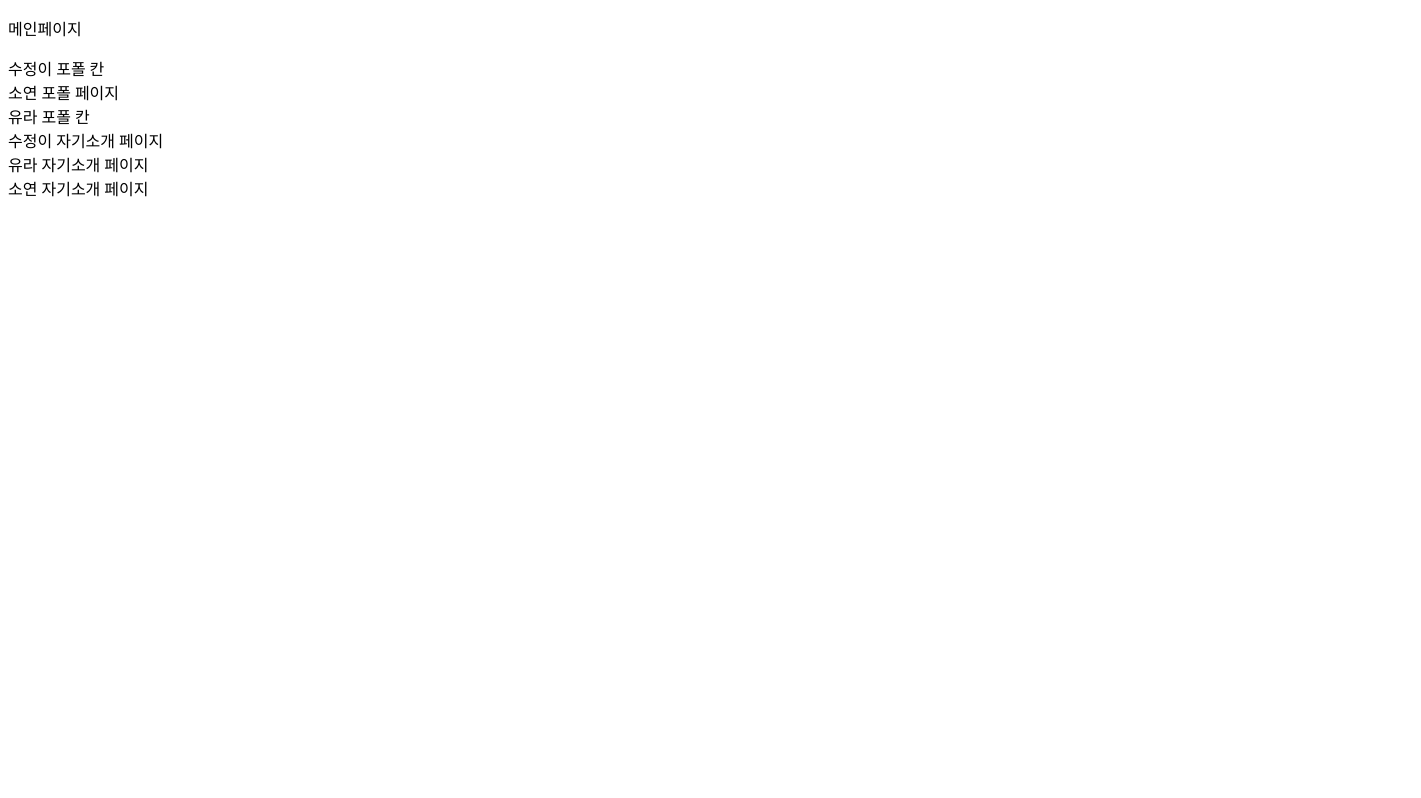
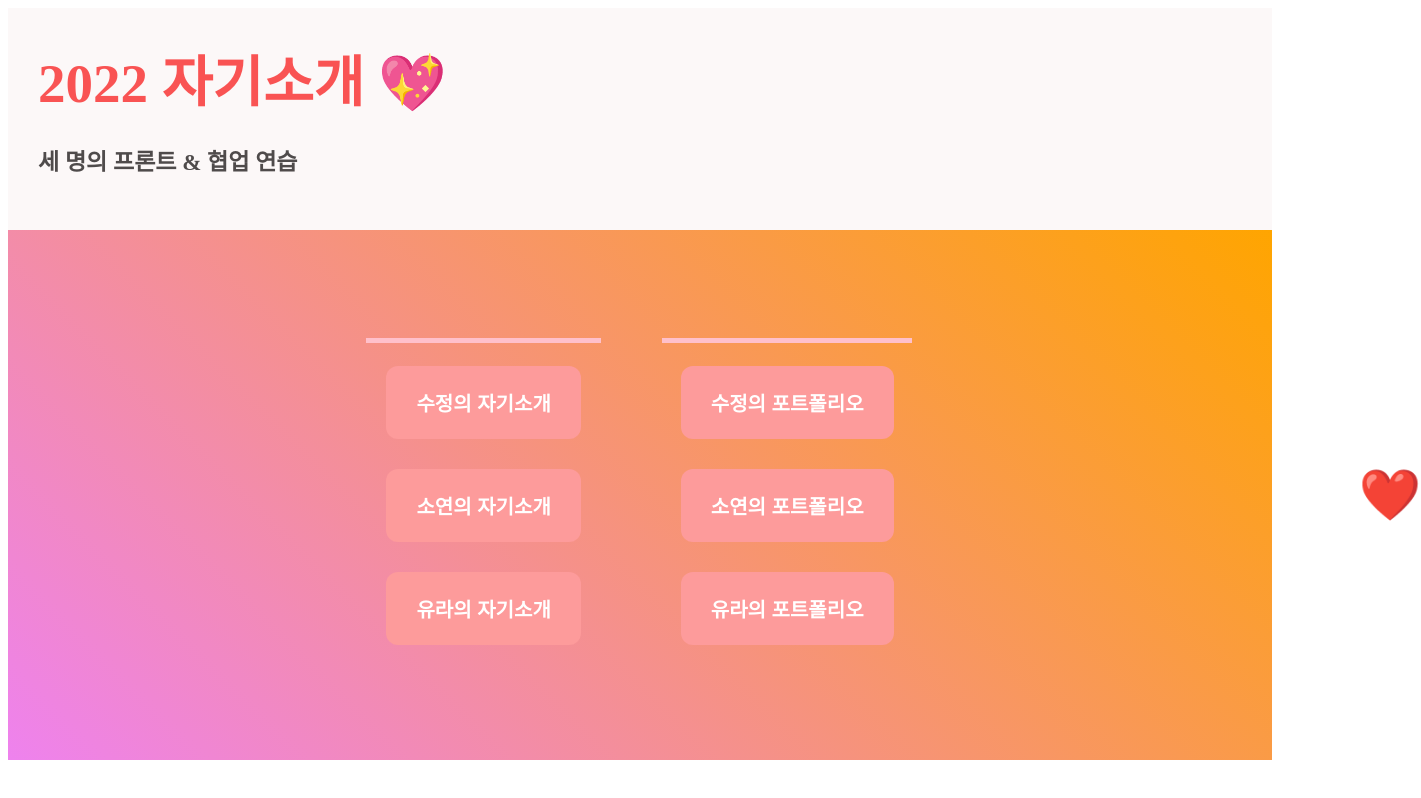
Before and after one commit to yuraup/2022Intro, a React (Create React App) app: page / in a window 1280 px wide. Shown: the whole page, 1421 px wide, since content can reach past the window. Built offline with nearby package versions, Linux system fonts and the light colour scheme.

Commit message:
feat: Main UI 구현

```diff
--- a/src/components/Main.js
+++ b/src/components/Main.js
@@ -1,24 +1,115 @@
-import PortfolioJeong from './PortfolioJeong';
-import PortfolioYeon from './PortfolioYeon';
-import PortfolioYura from './PortfolioYura';
-import Soojeong from './Soojeong';
-import Soyeon from './Soyeon';
-import Yura from './Yura';
+import { Link } from 'react-router-dom';
+import styled from 'styled-components';
 
+const Top = styled.div`
+  background: #fcf8f8;
+  padding: 30px;
+  .Title {
+    font-size: 55px;
+    font-weight: 900;
+    color: #f95353;
+    margin-top: -30px;
+    padding-top: 30px;
+  }
+
+  .SecondTitle {
+    font-size: 23px;
+    margin-top: -30px;
+    font-weight: 800;
+    color: #4f4b4b;
+  }
+`;
+
+const Button = styled.button`
+  border-radius: 12px;
+  font-size: 20px;
+  font-weight: 700;
+  color: #ffffff;
+  background: #fd9b9b;
+  padding: 22px 30px 22px 30px;
+  text-decoration: none;
+  margin: 15px 50px;
+  cursor: help;
+  border: 0;
+
+  :hover {
+    background: #fef6f6;
+    color: #f17373;
+  }
+`;
+
+const Middle = styled.div`
+  background: linear-gradient(45deg, Violet, Orange);
+  padding: 100px;
+  display: flex;
+  align-items: center;
+  justify-content: center;
+
+  .left {
+    display: flex;
+    flex-direction: column;
+  }
+
+  .right {
+    display: flex;
+    flex-direction: column;
+  }
+`;
+
+const Hr = styled.hr`
+  width: 80%;
+  height: 5px;
+  background-color: pink;
+  border: 0;
+`;
+
+const Heart = styled.p`
+  position: absolute;
+  font-size: 50px;
+  margin-left: 1500px;
+`;
+
+const Heart2 = styled.p`
+  position: absolute;
+  font-size: 50px;
+  margin-left: -1500px;
+`;
 function Main() {
   return (
     <div>
-      <header>
-        <div>
-          <p>메인페이지</p>
-          <PortfolioJeong />
-          <PortfolioYeon />
-          <PortfolioYura />
-          <Soojeong />
-          <Yura />
-          <Soyeon />
+      <Top>
+        <p className="Title">2022 자기소개 💖</p>
+        <p className="SecondTitle">세 명의 프론트 & 협업 연습</p>
+      </Top>
+      <Middle>
+        <Heart2>🐣</Heart2>
+        <div className="left">
+          <Hr />
+          <Link to="/Soojeong">
+            <Button>수정의 자기소개</Button>
+          </Link>
+          <Link to="/Soyeon">
+            <Button>소연의 자기소개</Button>
+          </Link>
+          <Link to="/Yura">
+            <Button>유라의 자기소개</Button>
+          </Link>
         </div>
-      </header>
+        <br />
+        <Heart>❤️</Heart>
+        <div className="right">
+          <Hr />
+          <Link to="/Portfolio/SooJeong">
+            <Button>수정의 포트폴리오</Button>
+          </Link>
+          <Link to="/Portfolio/Soyeon">
+            <Button>소연의 포트폴리오</Button>
+          </Link>
+          <Link to="/Portfolio/Yura">
+            <Button>유라의 포트폴리오</Button>
+          </Link>
+        </div>
+      </Middle>
     </div>
   );
 }
```
